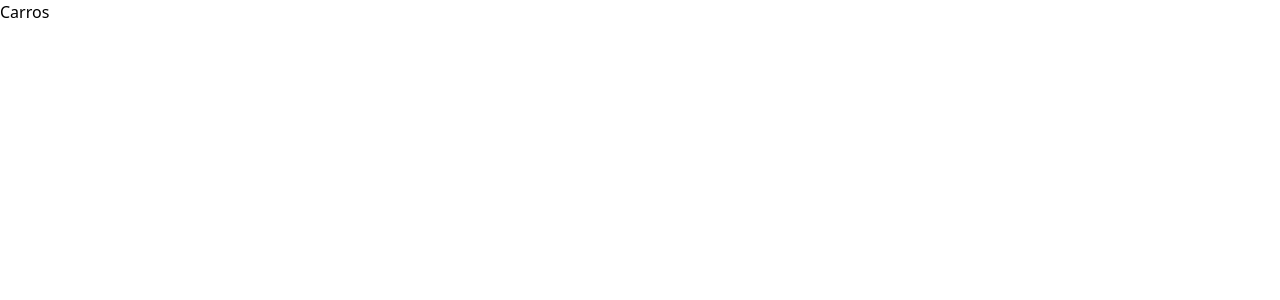
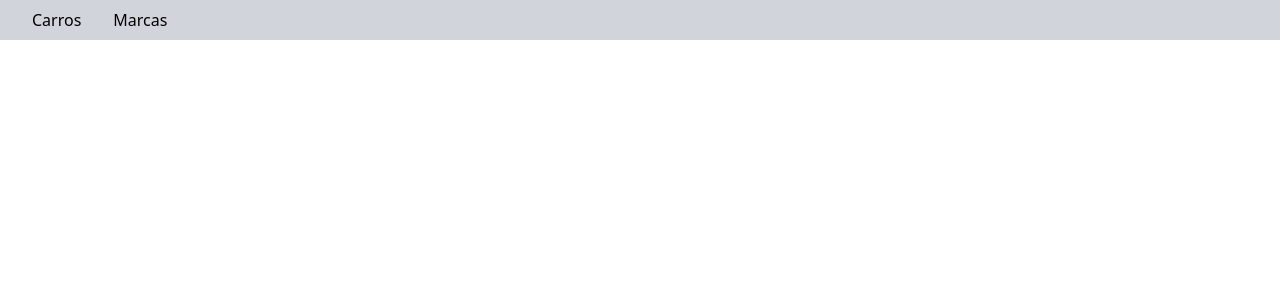
Before and after one commit to Lima2006/car-management-app, a Next.js app: page / in a window 1280 px wide. Shown: the top 300 px of the page. Built offline with nearby package versions, Linux system fonts and the light colour scheme.

Commit message:
created the homepage

```diff
--- /dev/null
+++ b/src/components/screens/Home.tsx
@@ -0,0 +1,10 @@
+import Navbar from "../molecules/navbar";
+
+const Home: React.FC = () => {
+  return (
+    <div>
+      <Navbar />
+    </div>
+  );
+};
+export default Home;
--- a/src/pages/index.tsx
+++ b/src/pages/index.tsx
@@ -1,9 +1,8 @@
 import Link from "next/link"
+import Home from "../components/screens/Home";
 
 const HomePage: React.FC = () => {
-  return <div>
-    <Link href="/carros">Carros</Link>
-  </div>
+  return <Home />
 }
 
 export default HomePage;
```
